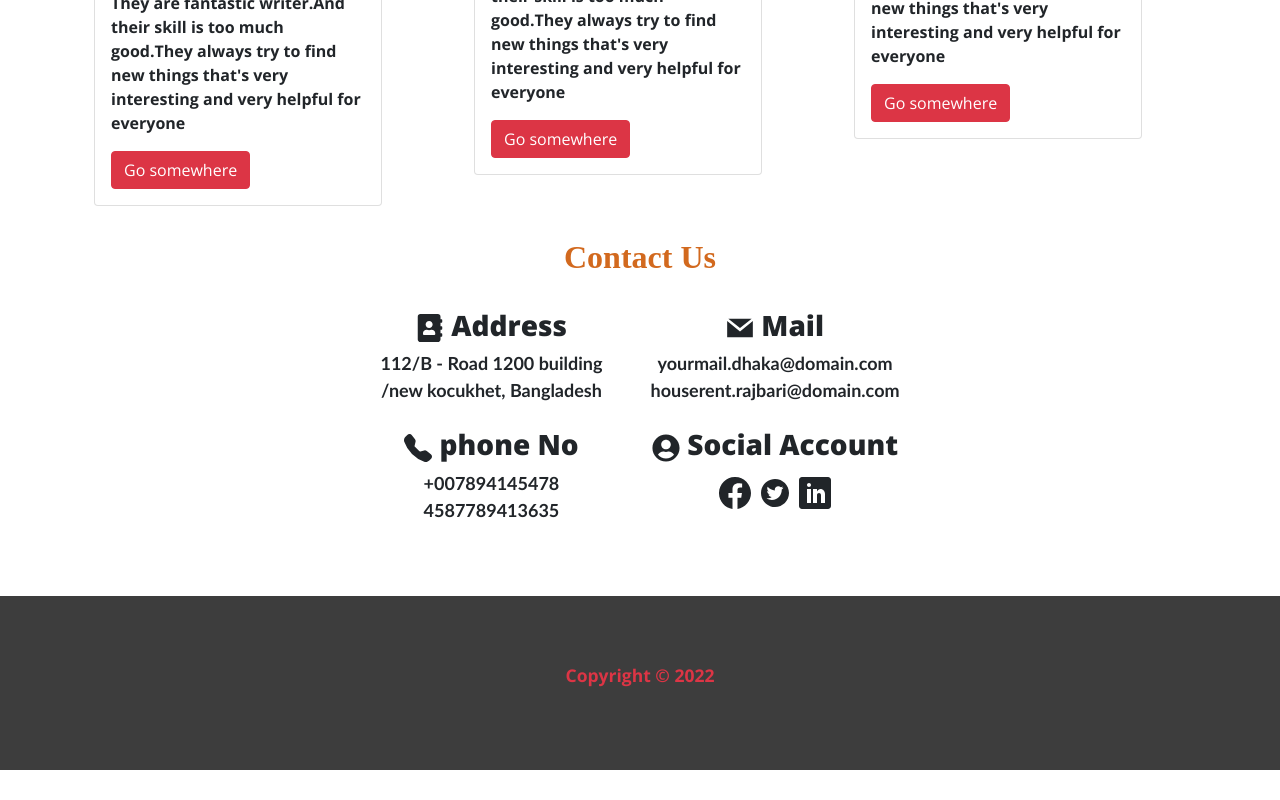
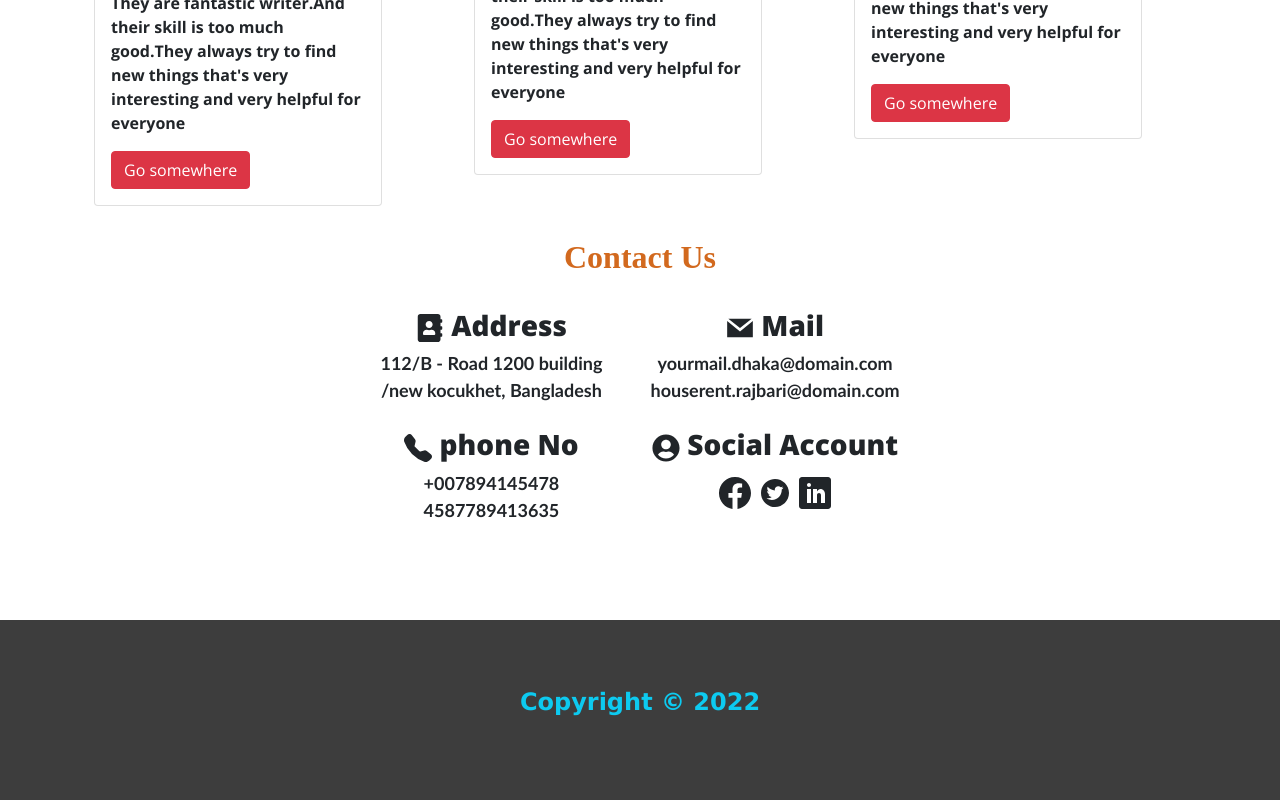
Before and after one commit to sabbir-hossen66/warehouse-management, a React (Create React App) app: page / in a window 1280 px wide. Shown: the part 2419-3219 px from the top of the page. Before the commit the page ends 3189 px from the top, so only its background shows below. Built offline with nearby package versions, Linux system fonts and the light colour scheme; no server answers.

Commit message:
all project customized

```diff
--- a/src/Pages/Shared/Footer/Footer.css
+++ b/src/Pages/Shared/Footer/Footer.css
@@ -4,5 +4,5 @@
     left: 0;
     bottom: 0;
     width: 100%;
-
+    font-family: Verdana, Geneva, Tahoma, sans-serif;
 }
--- a/src/Pages/Shared/Footer/Footer.js
+++ b/src/Pages/Shared/Footer/Footer.js
@@ -5,8 +5,12 @@ const Footer = () => {
     const today = new Date();
     const year = today.getFullYear();
     return (
-        <footer className='footer-style text-center text-danger fw-bold fs-5 mt-4 col-sm-12 col-md-6 col-lg-4'>
-            <p><small>Copyright © {year}</small></p>
+        <footer className='footer-style text-info  col-sm-12 col-md-6 col-lg-4 fs-4 mt-5'>
+
+
+            <p className='text-center'>Copyright © {year}</p>
+
+
         </footer>
     );
 };
```
